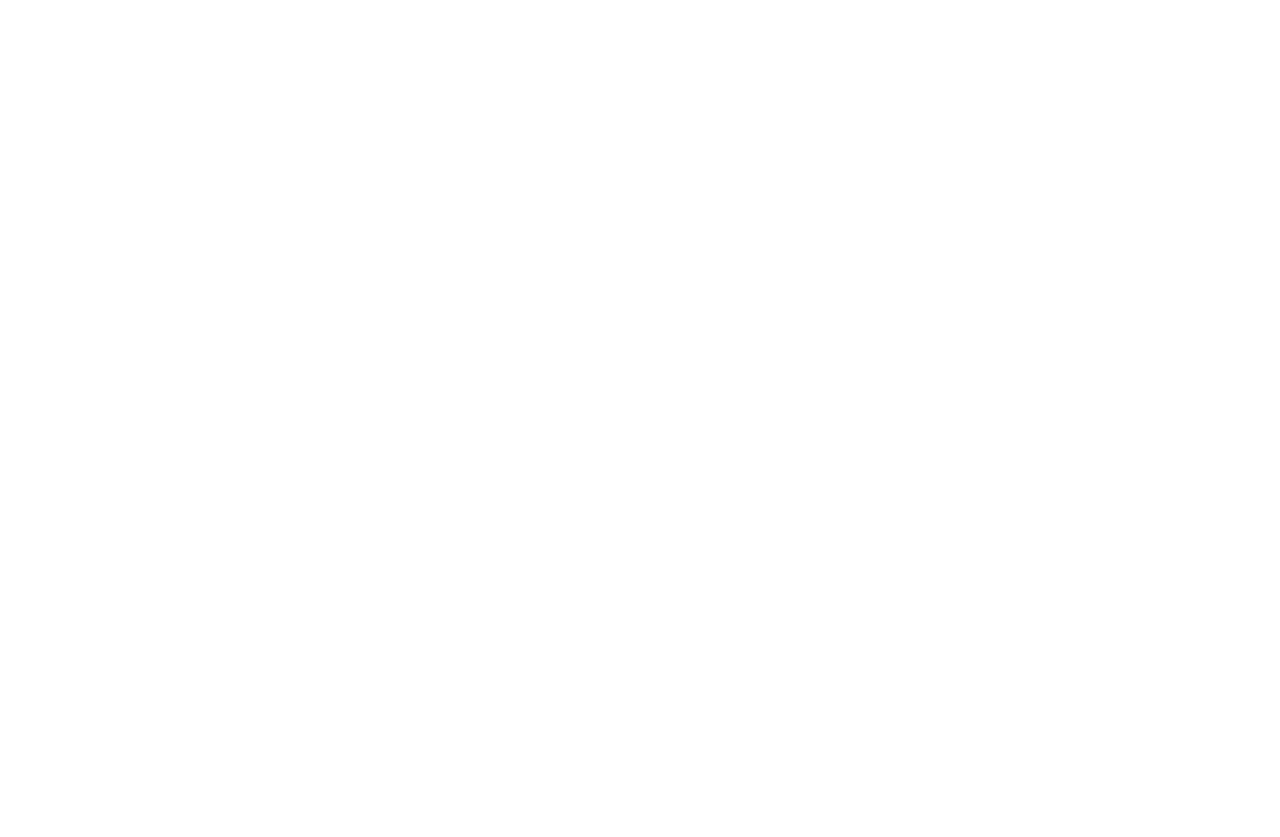
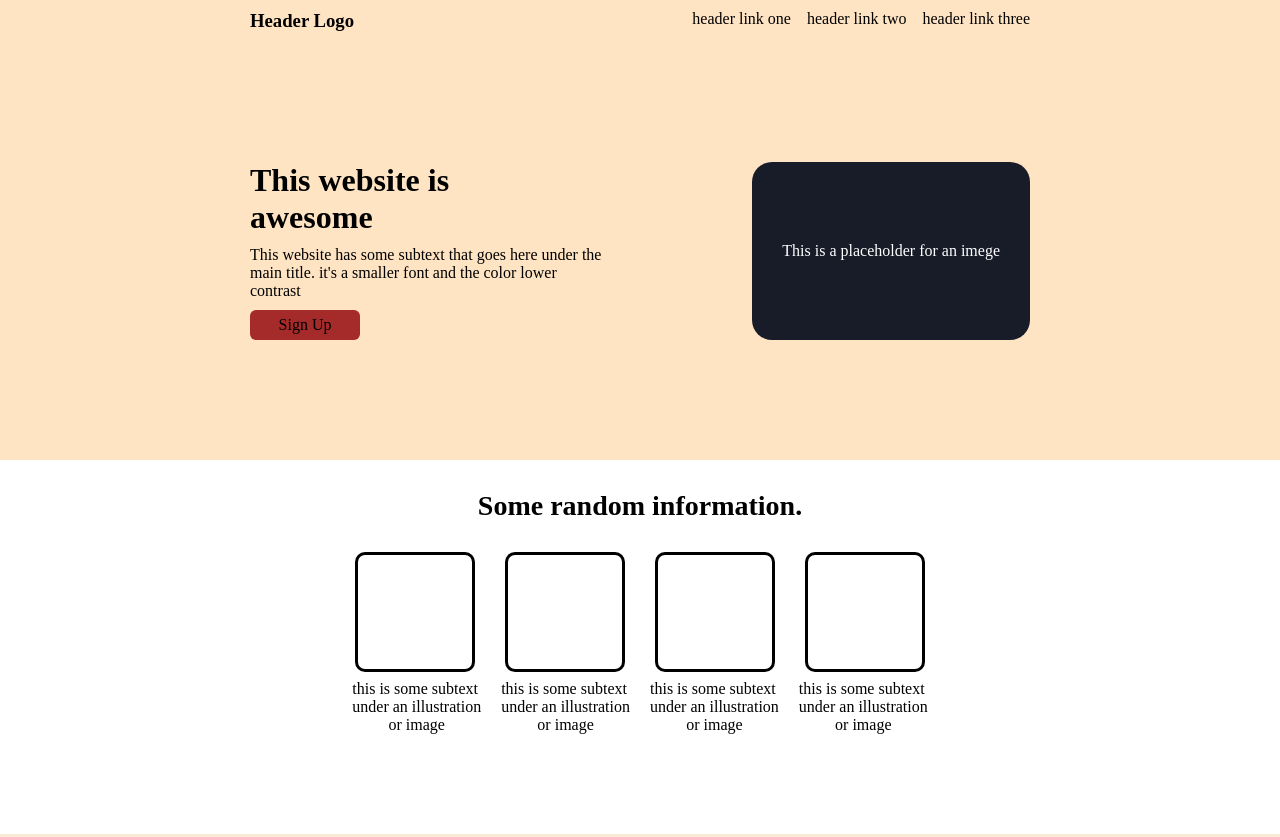
Before and after one commit to Shelter228/proect1, a plain HTML site: page index.html in a window 1280 px wide. Shown: the top 837 px of the page. Before the commit the page ends 800 px from the top, so only its background shows below. Drawn offline with Linux system fonts and the light colour scheme.

Commit message:
change page

```diff
--- a/index.html
+++ b/index.html
@@ -1,11 +1,77 @@
 <!DOCTYPE html>
 <html lang="en">
+
 <head>
-    <meta charset="UTF-8">
-    <meta name="viewport" content="width=device-width, initial-scale=1.0">
-    <title>Document</title>
+  <meta charset="UTF-8" />
+  <meta name="viewport" content="width=device-width, initial-scale=1.0" />
+  <title>Document</title>
+  <link rel="stylesheet" href="style.css" />
 </head>
+
 <body>
+  <div class="container1">
+    <header>
+      <div class="miniheader">
+        <h3 class="logo">Header Logo</h3>
+        <ul>
+          <li>header link one</li>
+          <li>header link two</li>
+          <li>header link three</li>
+        </ul>
+      </div>
+      <div class="headermain">
+        <div class="wrap">
+        <h1>
+          This website is <br />
+          awesome
+        </h1>
+        <p>
+          This website has some subtext that goes here under the <br />
+          main title. it's a smaller font and the color lower <br />
+          contrast
+        </p>
+        <div class="button">Sign Up</div>
+      </div>
+        <p class="imageblock" > This is a placeholder for an imege</p>
+      </div>
+    </header>
+  </div>
+  <div class="container2">
+    <h2>Some random information.</h2>
+    <div class="boxs">
+      <div class="box"></div>
+      <div class="box"></div>
+      <div class="box"></div>
+      <div class="box"></div>
+    </div>
+    <div class="texts">
+      <div class="textbox">this is some subtext <br> under an illustration <br>
+        <p class="orimage">or image</p>
+      </div>
+      <div class="textbox">this is some subtext <br> under an illustration <br>
+        <p class="orimage">or image</p>
+      </div>
+      <div class="textbox">this is some subtext <br> under an illustration <br>
+        <p class="orimage">or image</p>
+      </div>
+      <div class="textbox">this is some subtext <br> under an illustration <br>
+        <p class="orimage">or image</p>
+      </div>
+    </div>
+  </div>
+  </div>
+  <div class="container3">
+    <p>This is inspiring quote, or a testimonial from a <br> customer. Maybe it's just filling up spase, or maybe <br>
+      people will actually read it. Who knows? All i know <br> is that it looks nise.</p>
+  </div>
+  <div class="container4">
+    <div class="main4">
+      <div class="callto">
+        <h3> Call to action! it's time!</h3>
+        <p>Sign up for our product by clicking that button right over there!</p>
+      </div>
+    </div>
+  </div>
+</body>
 
-</body>
 </html>
--- a/style.css
+++ b/style.css
@@ -0,0 +1,101 @@
+* {
+  padding: 0;
+  margin: 0;
+  box-sizing: border-box;
+}
+header {
+  background-color: bisque;
+
+}
+.miniheader {
+  display: flex;
+  justify-content: space-between;
+  padding: 10px 250px;
+}
+.logo {
+  display: flex;
+}
+ul {
+  display: flex;
+  list-style-type: none;
+  gap: 16px;
+}
+.headermain {
+  padding: 120px 250px;
+  display: flex;
+  justify-content: space-between;
+}
+.wrap {
+
+  display: flex;
+  flex-direction: column;
+  gap: 10px;
+
+}
+.button {
+  background-color: brown;
+  border-radius: 6px;
+  width: 110px;
+  height: 30px;
+  display: flex;
+  justify-content: center;
+  align-items: center;
+}
+.imageblock {
+  background-color: #181c29;
+  padding: 20px 30px;
+  color: #ffffff;
+  display: flex;
+  justify-content: center;
+  align-items: center;
+  border-radius: 20px;
+}
+/* container 1 */
+h2 {
+  display: flex;
+  justify-content: center;
+  padding: 30px 0 30px 0;
+  font-size: 28px;
+}
+.box {
+  height: 120px;
+  width: 120px;
+  border: 3px solid black;
+  border-radius: 10px;
+}
+.boxs {
+  display: flex;
+  justify-content: center;
+  gap: 30px;
+}
+.texts {
+  display: flex;
+  justify-content: center;
+  gap: 20px;
+  padding: 8px 0 100px 0;
+}
+.orimage {
+  display: flex;
+  justify-content: center;
+}
+/* container 2 */
+.container3 {
+  display: flex;
+  justify-content: center;
+  align-items: center;
+  font-size: 30px;
+  background-color: antiquewhite;
+  height: 400px;
+}
+/* container3 */
+.container4 {
+  height: 330px;
+}
+.main4 {
+  display: flex;
+  padding: 200px 220px 0 220px;
+}
+.callto {
+  border: 3px solid black;
+  height: 110px;
+}
```
